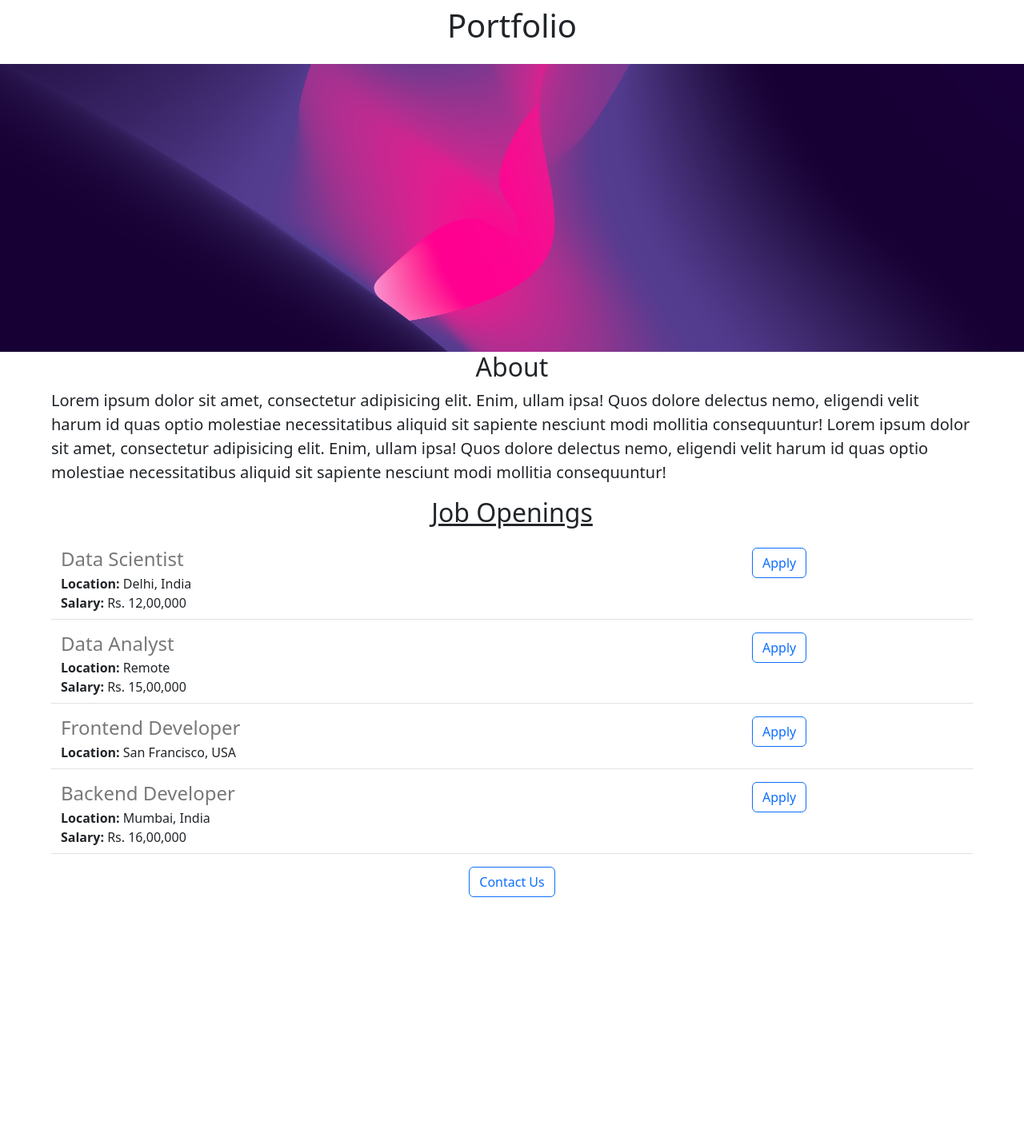
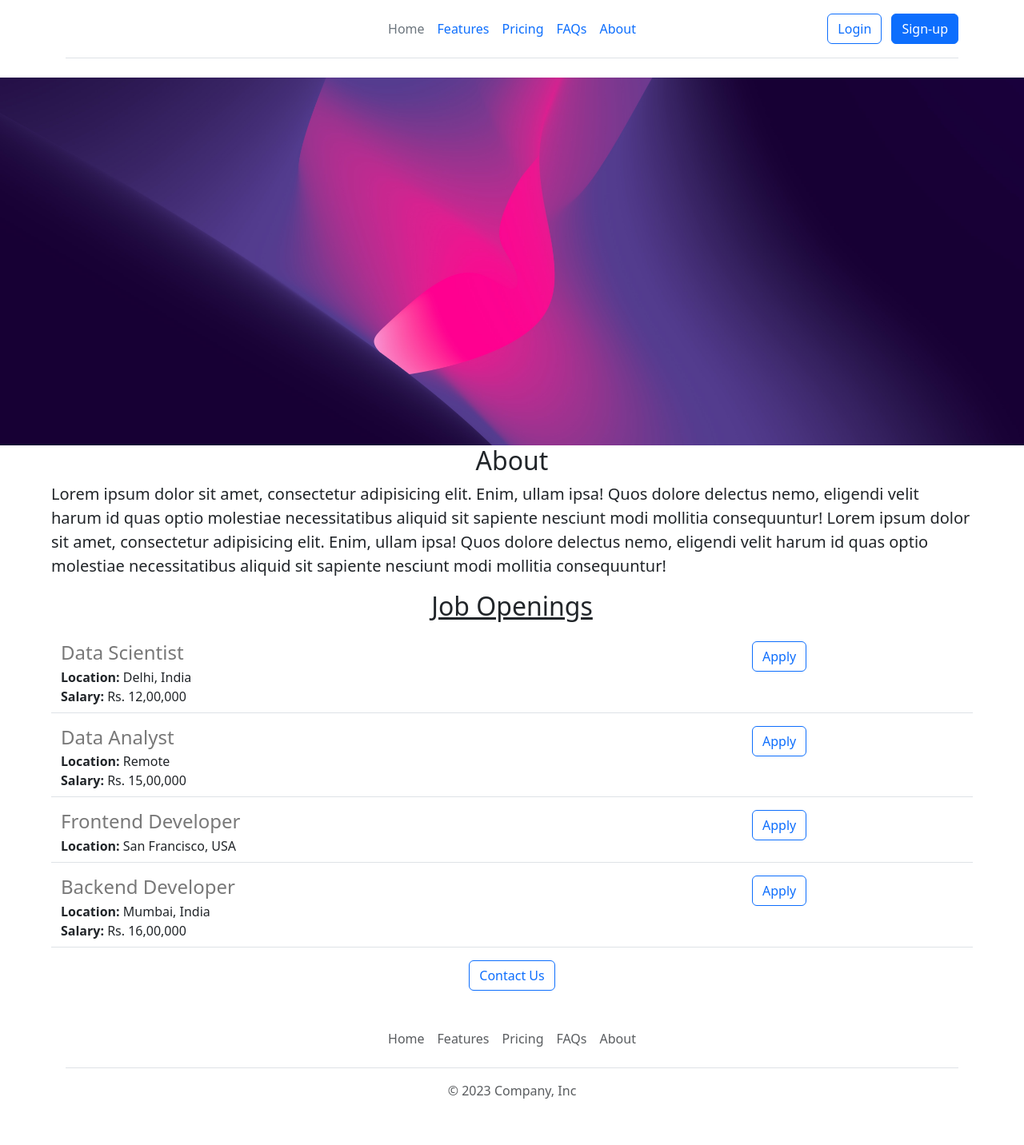
Before and after one commit to singhrupanjay/flask_FCC_WebApp, a Flask app: page / in a window 1280 px wide. Shown: the whole page at 80% size. Before the commit the page ends 1122 px from the top, so only its background shows below. Run offline with Flask 3, Linux system fonts and the light colour scheme.

Commit message:
Added Navigation and Footer

```diff
--- /dev/null
+++ b/templates/footer.html
@@ -0,0 +1,12 @@
+<div class="container">
+  <footer class="py-3 my-4">
+    <ul class="nav justify-content-center border-bottom pb-3 mb-3">
+      <li class="nav-item"><a href="#" class="nav-link px-2 text-body-secondary">Home</a></li>
+      <li class="nav-item"><a href="#" class="nav-link px-2 text-body-secondary">Features</a></li>
+      <li class="nav-item"><a href="#" class="nav-link px-2 text-body-secondary">Pricing</a></li>
+      <li class="nav-item"><a href="#" class="nav-link px-2 text-body-secondary">FAQs</a></li>
+      <li class="nav-item"><a href="#" class="nav-link px-2 text-body-secondary">About</a></li>
+    </ul>
+    <p class="text-center text-body-secondary">&copy; 2023 Company, Inc</p>
+  </footer>
+</div>
--- a/templates/home.html
+++ b/templates/home.html
@@ -11,9 +11,11 @@
     <style>
       #banner
       {
-        height:360px;
+        height:460px;
         width:100%;
         object-fit:cover;
+        margin:0;
+        padding:0;
       }
     </style>
 
@@ -22,7 +24,8 @@
   </head>
   <body>
 
-      <h1 class="text-center mt-2 mb-4">Portfolio</h1>
+    {% include 'nav.html' %}
+
       <img class="img-fluid" id="banner" src="https://flask-1st-website.onrender.com/static/banner.jpg" alt="banner">
 
 
@@ -53,13 +56,13 @@
         {% endfor %}
       </div>
 
-
       <div style="text-align:center;">
         <button class="btn btn-outline-primary">Contact Us</button>
       </div>
 
     <script src="https://cdn.jsdelivr.net/npm/bootstrap@5.3.2/dist/js/bootstrap.bundle.min.js" integrity="sha384-C6RzsynM9kWDrMNeT87bh95OGNyZPhcTNXj1NW7RuBCsyN/o0jlpcV8Qyq46cDfL" crossorigin="anonymous"></script>
 
+    {% include 'footer.html' %}
 
   </body>
 </html>
--- /dev/null
+++ b/templates/nav.html
@@ -0,0 +1,22 @@
+  <div class="container">
+    <header class="d-flex flex-wrap align-items-center justify-content-center justify-content-md-between py-3 mb-4 border-bottom">
+      <div class="col-md-3 mb-2 mb-md-0">
+        <a href="/" class="d-inline-flex link-body-emphasis text-decoration-none">
+          <svg class="bi" width="40" height="32" role="img" aria-label="Bootstrap"><use xlink:href="#bootstrap"/></svg>
+        </a>
+      </div>
+
+      <ul class="nav col-12 col-md-auto mb-2 justify-content-center mb-md-0">
+        <li><a href="#" class="nav-link px-2 link-secondary">Home</a></li>
+        <li><a href="#" class="nav-link px-2">Features</a></li>
+        <li><a href="#" class="nav-link px-2">Pricing</a></li>
+        <li><a href="#" class="nav-link px-2">FAQs</a></li>
+        <li><a href="#" class="nav-link px-2">About</a></li>
+      </ul>
+
+      <div class="col-md-3 text-end">
+        <button type="button" class="btn btn-outline-primary me-2">Login</button>
+        <button type="button" class="btn btn-primary">Sign-up</button>
+      </div>
+    </header>
+  </div>
```
